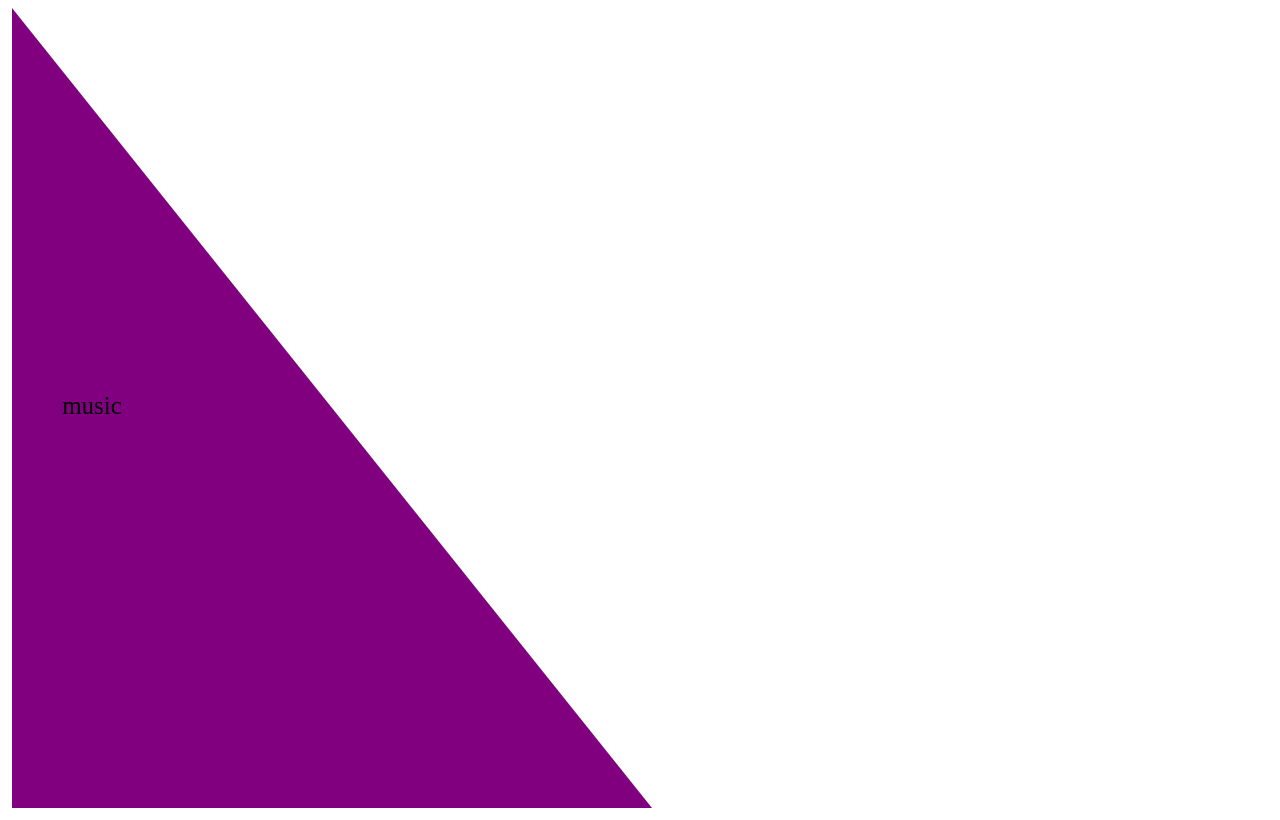
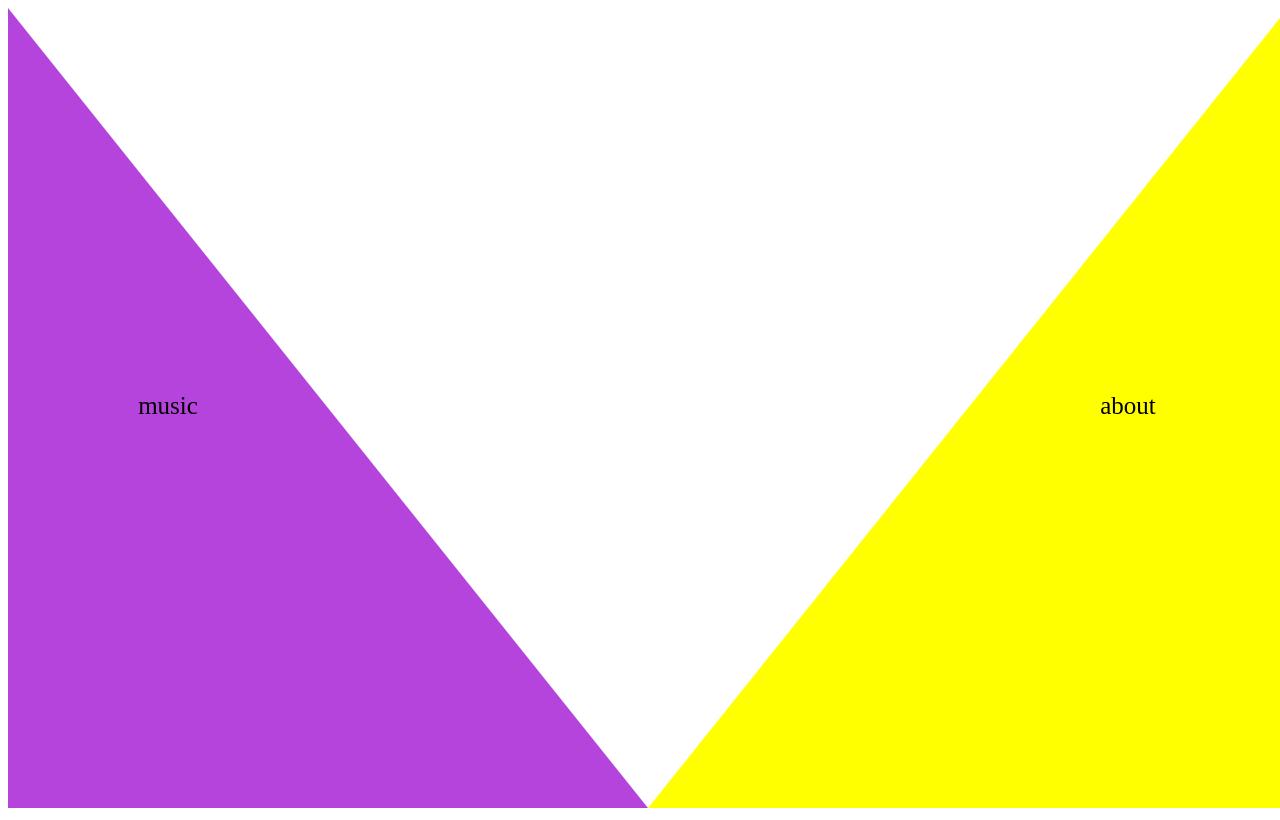
Before and after one commit to jblake05/jblake05.github.io, a SvelteKit app: page / in a window 1280 px wide. Built offline with nearby package versions, Linux system fonts and the light colour scheme.

Commit message:
about page routing/svg

```diff
--- a/src/routes/+layout.svelte
+++ b/src/routes/+layout.svelte
@@ -1,84 +1 @@
-<script>
-	import { goto } from '$app/navigation';
-
-	$: outerWidth = 0
-	$: innerWidth = 0
-	$: outerHeight = 0
-	$: innerHeight = 0
-
-	$: musicPoints = `0,0 0,${innerHeight} ${innerWidth/2},${innerHeight}`
-	$: musicStyle = "fill:purple;"
-	const musicRoute = () => {
-		goto('/music');
-	}
-	// export let musicPoints = `0,0 0,${innerHeight} ${innerWidth/3},${innerHeight}`
-	// ^ undefined currently........ and not bound to changes later in the code.....
-	// export let musicPoints = `0,0 0,100 100,100`
-
-</script>
-
-<svelte:window bind:innerWidth bind:outerWidth bind:innerHeight bind:outerHeight/>
-<!-- <div bind:this={musicPoints}/> -->
-
-<!-- svelte-ignore a11y-click-events-have-key-events -->
-<!-- svelte-ignore a11y-no-static-element-interactions -->
-<svg width={innerWidth/2} height={innerHeight}>
-	<!-- <nav> -->
-
-		<!-- <a href="/">home</a> -->
-		<!-- <a href="/music">music</a> -->
-		<!-- <a href="/programming">programming</a> -->
-		<!-- <a href="/about">about</a> -->
-	<!-- </nav> -->
-
-	<polygon points={musicPoints}
-	on:click={musicRoute} on:mouseenter={() => {
-		musicStyle = "fill:blue;"
-	}}
-	on:mouseleave={() => {
-		musicStyle="fill:purple;"
-	}}
-	style={musicStyle}
-	/>
-
-	<a href="/music">
-		<text x="12.5%" y="50%" dominant-baseline="middle" text-anchor="middle" fill="black">
-			music
-		</text>
-	</a>
-	 <!-- x="12.5%" y="50%" dominant-baseline="middle" text-anchor="middle" fill="black"></a> -->
-
-	<!-- <text x="12.5%" y="50%" dominant-baseline="middle" text-anchor="middle" fill="black">
-		music
-	</text> -->
-</svg>
-
 <slot></slot>
-
-<style>
-	svg {
-		z-index:-100;
-	}
-
-	text {
-		font-size: 25px;
-	}
-
-	a {
-		color:black;
-		width:200px;
-		height:200px;
-		position:absolute;
-		top:250px;
-		left:100px;
-	}
-	/* nav {
-		border-width:1px 0;
-		list-style:none;
-		margin:0;
-		padding:0;
-		position:relative;
-		/* height:100px;
-	}
-	 */
-</style>
--- a/src/routes/+page.svelte
+++ b/src/routes/+page.svelte
@@ -7,10 +7,16 @@
 	$: innerHeight = 0
 
 	$: musicPoints = `0,0 0,${innerHeight} ${innerWidth/2},${innerHeight}`
-	$: musicStyle = "fill:purple;"
+	$: musicStyle = "fill:#b544dd;"
 	const musicRoute = () => {
 		goto('/music');
 	}
+
+    $: aboutPoints = `${innerWidth},0 ${innerWidth},${innerHeight} ${innerWidth/2},${innerHeight}`
+    $: aboutStyle = "fill:yellow;"
+    const aboutRoute = () => {
+        goto('/about');
+    }
 	// export let musicPoints = `0,0 0,${innerHeight} ${innerWidth/3},${innerHeight}`
 	// ^ undefined currently........ and not bound to changes later in the code.....
 	// export let musicPoints = `0,0 0,100 100,100`
@@ -22,22 +28,14 @@
 
 <!-- svelte-ignore a11y-click-events-have-key-events -->
 <!-- svelte-ignore a11y-no-static-element-interactions -->
-<svg width={innerWidth/2} height={innerHeight}>
-	<!-- <nav> -->
-
-		<!-- <a href="/">home</a> -->
-		<!-- <a href="/music">music</a> -->
-		<!-- <a href="/programming">programming</a> -->
-		<!-- <a href="/about">about</a> -->
-	<!-- </nav> -->
-
+<svg width={innerWidth} height={innerHeight}>
 	<polygon points={musicPoints}
 	on:click={musicRoute}
 	on:mouseenter={() => {
-		musicStyle = "fill:blue;"
+		musicStyle = "fill:#9d08d3;"
 	}}
 	on:mouseleave={() => {
-		musicStyle="fill:purple;"
+		musicStyle="fill:#b544dd;"
 	}}
 	style={musicStyle}
 	/>
@@ -47,9 +45,32 @@
 			music
 		</text>
 	</a>
+
+    <polygon points={aboutPoints}
+    on:click={aboutRoute}
+    on:mouseenter={() => {
+        aboutStyle = "fill:orange;"
+    }}
+    on:mouseleave={() => {
+        aboutStyle="fill:yellow;"
+    }}
+    style={aboutStyle}
+    />
+
+    <a href="/about">
+		<text x="87.5%" y="50%" dominant-baseline="middle" text-anchor="middle" fill="black">
+			about
+		</text>
+	</a>
+
 </svg>
 
-<slot></slot>
+<!-- svelte-ignore a11y-click-events-have-key-events -->
+<!-- svelte-ignore a11y-no-static-element-interactions -->
+<!-- <svg x="50%" width={innerWidth} height={innerHeight} style="z-index:-95">
+
+
+</svg> -->
 
 <style>
 	svg {
--- a/src/routes/music/+page.svelte
+++ b/src/routes/music/+page.svelte
@@ -0,0 +1,2 @@
+<h1>music</h1>
+<p>this is the music page</p>
```
